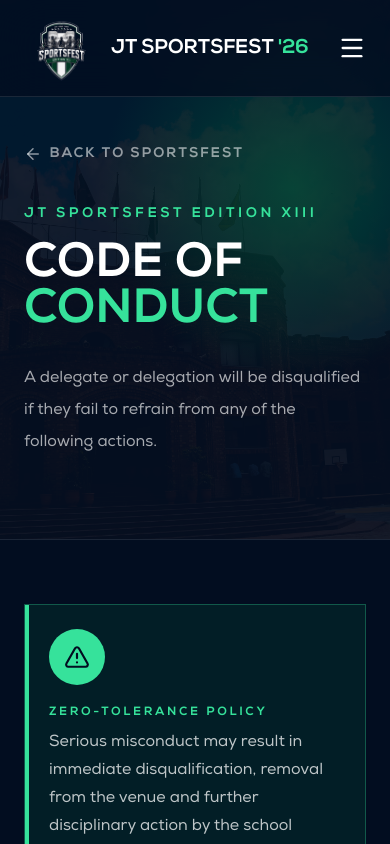
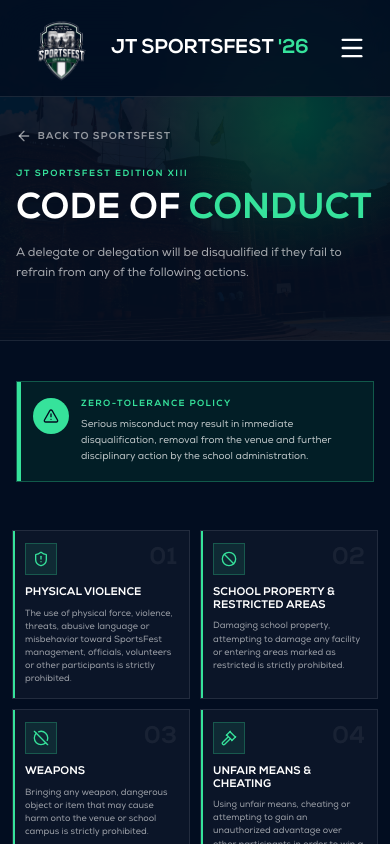
Before and after one commit to ahmad-56/jtsportsfest26, a Next.js app in the folder jt-sportsfest/: page /rules in a window 390 px wide. Shown: the top 844 px of the page. Built offline with nearby package versions, Linux system fonts and the light colour scheme.

Commit message:
code of conduct optimized for mobile

```diff
--- a/jt-sportsfest/src/app/rules/page.tsx
+++ b/jt-sportsfest/src/app/rules/page.tsx
@@ -12,13 +12,6 @@
   ShieldAlert,
   VolumeX,
 } from "lucide-react";
-
-const links = [
-  { label: "Home", href: "/#home" },
-  { label: "About", href: "/#about" },
-  { label: "Sports", href: "/sports" },
-  { label: "Contact", href: "/#contact" },
-];
 
 const rules = [
   {
@@ -90,8 +83,8 @@
   return (
     <main className="min-h-screen bg-[#020d20] text-white">
       <Header />
-      {/* Hero */}
-      <section className="relative overflow-hidden border-b border-white/10 px-6 pb-20 pt-36">
+
+      <section className="relative overflow-hidden border-b border-white/10 px-4 pb-14 pt-32 sm:px-6 sm:pb-20 sm:pt-36">
         <Image
           src="/images/hero4-sports.jpg"
           alt=""
@@ -108,46 +101,45 @@
         <div className="relative z-10 mx-auto max-w-7xl">
           <Link
             href="/#home"
-            className="group mb-10 inline-flex items-center gap-2 text-sm font-bold uppercase tracking-[0.15em] text-white/55 transition hover:text-[#36e29b]"
+            className="group mb-6 inline-flex items-center gap-1.5 text-[10px] font-bold uppercase tracking-[0.12em] text-white/55 transition hover:text-[#36e29b] sm:mb-10 sm:gap-2 sm:text-sm sm:tracking-[0.15em]"
           >
-            <ArrowLeft
-              size={18}
-              className="transition-transform group-hover:-translate-x-1"
-            />
+            <ArrowLeft className="h-4 w-4 transition-transform group-hover:-translate-x-1 sm:h-[18px] sm:w-[18px]" />
             Back to SportsFest
           </Link>
 
-          <p className="mb-5 text-sm font-black uppercase tracking-[0.25em] text-[#36e29b]">
+          <p className="mb-3 text-[9px] font-black uppercase tracking-[0.18em] text-[#36e29b] sm:mb-5 sm:text-sm sm:tracking-[0.25em]">
             JT SportsFest Edition XIII
           </p>
 
-          <h1 className="max-w-5xl text-5xl font-black uppercase leading-[0.95] md:text-7xl lg:text-8xl">
-            Code of <span className="text-[#36e29b]">Conduct</span>
+          <h1 className="max-w-5xl text-4xl font-black uppercase leading-[0.95] sm:text-5xl md:text-7xl lg:text-8xl">
+            Code of{" "}
+            <span className="text-[#36e29b]">
+              Conduct
+            </span>
           </h1>
 
-          <p className="mt-7 max-w-3xl text-base leading-8 text-white/65 md:text-lg">
-            A delegate or delegation will be disqualified if they fail to refrain
-            from any of the following actions.
+          <p className="mt-4 max-w-3xl text-xs leading-5 text-white/65 sm:mt-7 sm:text-base sm:leading-8 md:text-lg">
+            A delegate or delegation will be disqualified if they fail to
+            refrain from any of the following actions.
           </p>
         </div>
       </section>
 
-      {/* all rules */}
-      <section className="px-6 pt-16">
+      <section className="px-4 pt-10 sm:px-6 sm:pt-16">
         <div className="mx-auto max-w-7xl">
-          <div className="relative overflow-hidden border border-[#36e29b]/30 bg-[#00633e]/20 p-6 md:flex md:items-center md:gap-6 md:p-8">
+          <div className="relative flex items-start gap-3 overflow-hidden border border-[#36e29b]/30 bg-[#00633e]/20 p-4 sm:block sm:p-6 md:flex md:items-center md:gap-6 md:p-8">
             <div className="absolute left-0 top-0 h-full w-1 bg-[#36e29b]" />
 
-            <span className="mb-5 flex h-14 w-14 shrink-0 items-center justify-center rounded-full bg-[#36e29b] text-[#020d20] md:mb-0">
-              <AlertTriangle size={26} />
+            <span className="flex h-9 w-9 shrink-0 items-center justify-center rounded-full bg-[#36e29b] text-[#020d20] sm:mb-5 sm:h-14 sm:w-14 md:mb-0">
+              <AlertTriangle className="h-4 w-4 sm:h-[26px] sm:w-[26px]" />
             </span>
 
-            <div>
-              <p className="text-xs font-black uppercase tracking-[0.22em] text-[#36e29b]">
+            <div className="min-w-0">
+              <p className="text-[9px] font-black uppercase tracking-[0.15em] text-[#36e29b] sm:text-xs sm:tracking-[0.22em]">
                 Zero-tolerance policy
               </p>
 
-              <p className="mt-2 max-w-4xl text-base leading-7 text-white/75">
+              <p className="mt-1.5 max-w-4xl text-[10px] leading-4 text-white/75 sm:mt-2 sm:text-base sm:leading-7">
                 Serious misconduct may result in immediate disqualification,
                 removal from the venue and further disciplinary action by the
                 school administration.
@@ -157,43 +149,43 @@
         </div>
       </section>
 
-      {/* Rules */}
-      <section className="px-6 py-20">
-        <div className="mx-auto grid max-w-7xl gap-5 md:grid-cols-2 lg:grid-cols-3">
+      <section className="px-3 py-12 sm:px-6 sm:py-20">
+        <div className="mx-auto grid max-w-7xl grid-cols-2 gap-2.5 sm:gap-5 md:grid-cols-2 lg:grid-cols-3">
           {rules.map((rule) => {
             const Icon = rule.icon;
 
             return (
               <article
                 key={rule.number}
-                className="group relative overflow-hidden border border-white/10 bg-white/[0.035] p-7 transition-all duration-300 hover:-translate-y-1 hover:border-[#36e29b]/50 hover:bg-[#00633e]/10"
+                className="group relative h-full min-w-0 overflow-hidden border border-white/10 bg-white/[0.035] p-3 transition-all duration-300 hover:-translate-y-1 hover:border-[#36e29b]/50 hover:bg-[#00633e]/10 sm:p-7"
               >
-                <div className="absolute left-0 top-0 h-full w-1 bg-[#36e29b]" />
+                <div className="absolute left-0 top-0 h-full w-0.5 bg-[#36e29b] sm:w-1" />
 
-                <div className="flex items-center justify-between">
-                  <span className="flex h-12 w-12 items-center justify-center border border-[#36e29b]/25 bg-[#36e29b]/10 text-[#36e29b] transition group-hover:bg-[#36e29b] group-hover:text-[#020d20]">
-                    <Icon size={22} />
+                <div className="flex items-center justify-between gap-2">
+                  <span className="flex h-8 w-8 shrink-0 items-center justify-center border border-[#36e29b]/25 bg-[#36e29b]/10 text-[#36e29b] transition group-hover:bg-[#36e29b] group-hover:text-[#020d20] sm:h-12 sm:w-12">
+                    <Icon className="h-4 w-4 sm:h-[22px] sm:w-[22px]" />
                   </span>
 
-                  <span className="text-4xl font-black text-white/[0.06]">
+                  <span className="text-2xl font-black text-white/[0.06] sm:text-4xl">
                     {rule.number}
                   </span>
                 </div>
 
-                <h2 className="mt-6 text-xl font-black uppercase tracking-wide text-white">
+                <h2 className="mt-3 break-words text-[11px] font-black uppercase leading-[1.15] tracking-normal text-white sm:mt-6 sm:text-xl sm:leading-normal sm:tracking-wide">
                   {rule.title}
                 </h2>
 
-                <p className="mt-4 text-sm leading-7 text-white/60">
+                <p className="mt-2 break-words text-[9px] leading-[1.45] text-white/60 sm:mt-4 sm:text-sm sm:leading-7">
                   {rule.description}
                 </p>
 
-                <div className="absolute -bottom-16 -right-16 h-32 w-32 rounded-full bg-[#36e29b]/0 blur-3xl transition duration-300 group-hover:bg-[#36e29b]/15" />
+                <div className="absolute -bottom-10 -right-10 h-20 w-20 rounded-full bg-[#36e29b]/0 blur-2xl transition duration-300 group-hover:bg-[#36e29b]/15 sm:-bottom-16 sm:-right-16 sm:h-32 sm:w-32 sm:blur-3xl" />
               </article>
             );
           })}
         </div>
       </section>
+
       <Footer />
     </main>
   );
```
